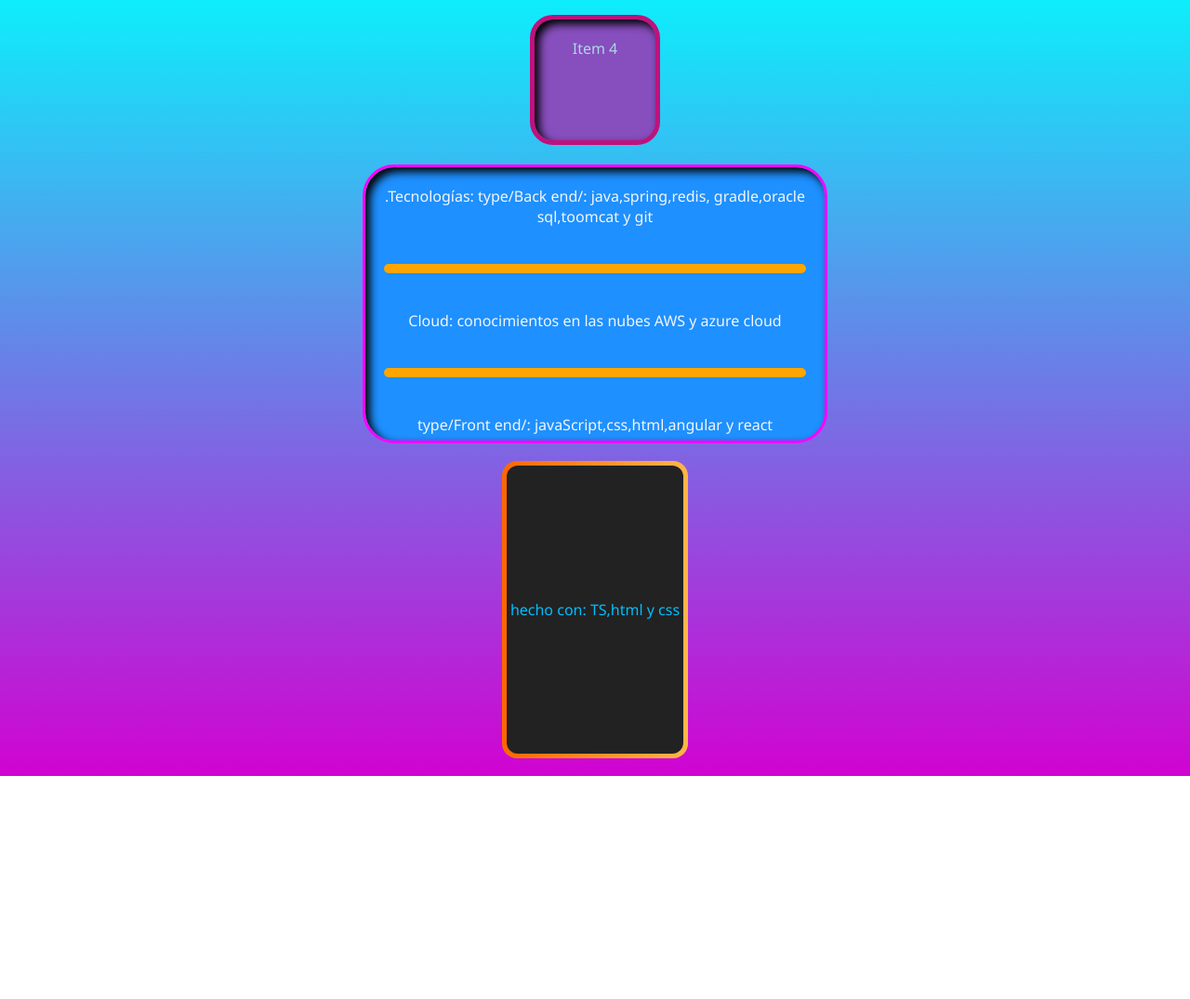
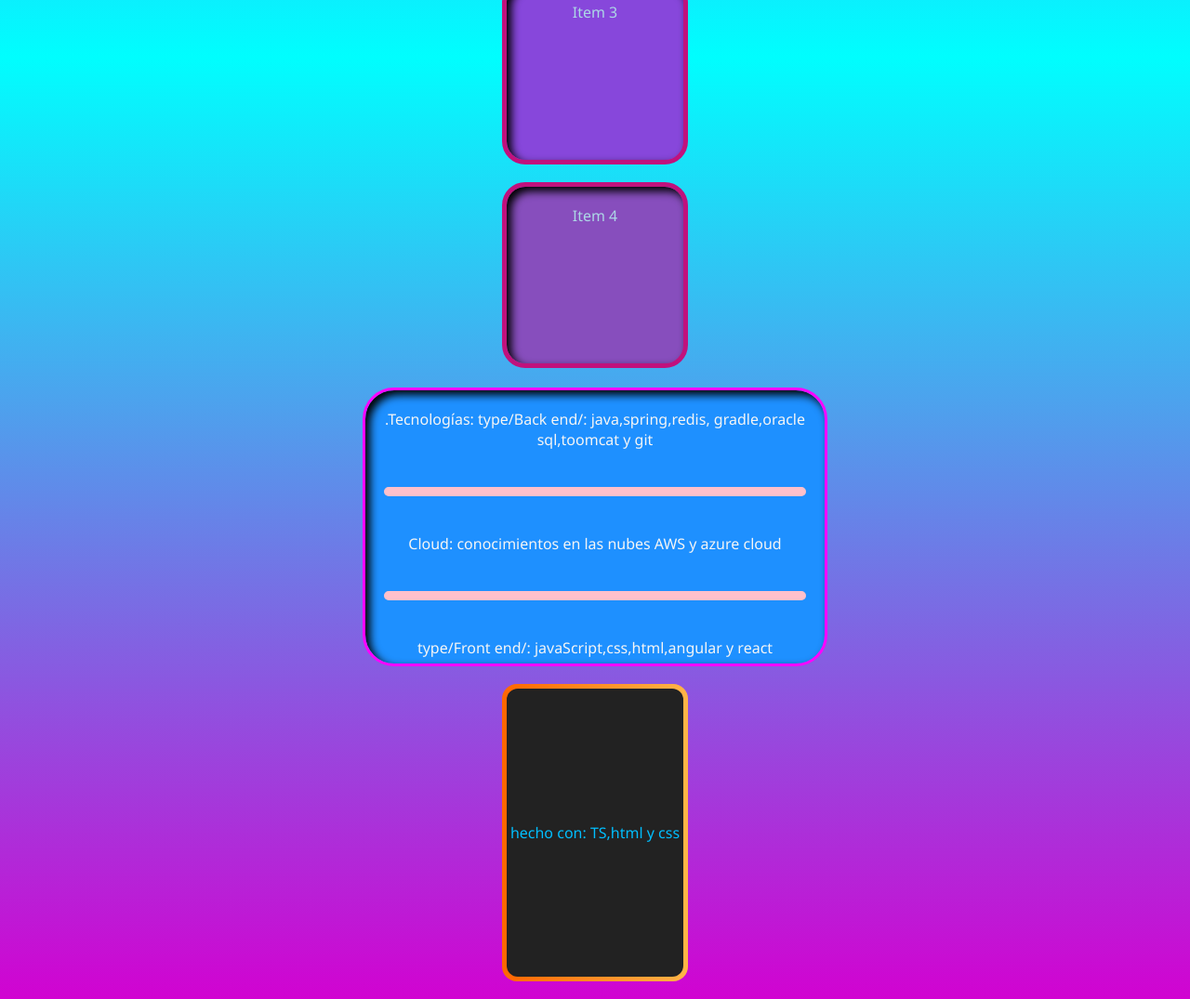
Before and after one commit to velentinosolano8987/mi-portafolio, a website: page IndeX.html in a window 1280 px wide. Shown: the part 953-2028 px from the top of the page at 93% size. Before the commit the page ends 1788 px from the top, so only its background shows below. Drawn offline with Linux system fonts and the light colour scheme.

Commit message:
Actualizar IndeX.html

```diff
--- a/IndeX.html
+++ b/IndeX.html
@@ -178,8 +178,8 @@ img{
          grid-column-start:1 ;
          grid-column-end:2;
          background:rgb(135, 69, 241);
-         height:140px;
-         width:140px;
+         height:200px;
+         width:200px;
          text-align: center;
          border-radius:25px ;
          color:lightblue;
@@ -191,8 +191,8 @@ img{
          grid-column-start:1 ;
          grid-column-end:2;
          background:rgb(134, 69, 255);
-         height:140px;
-         width:140px;
+         height:200px;
+         width:200px;
          text-align: center;
          border-radius:25px;
          color:lightblue;
@@ -203,8 +203,8 @@ img{
          grid-column-start:1 ;
          grid-column-end:2;
          background:rgb(135, 71, 219);
-         height:140px;
-         width:140px ;
+         height:200px;
+         width:200px ;
          text-align: center;
          border-radius:25px ;
          color:lightblue;
@@ -217,8 +217,8 @@ img{
          grid-column-start:1 ;
          grid-column-end:2;
          background:rgb(135, 78, 189);
-         height:140px;
-         width:140px ;
+         height:200px;
+         width:200px ;
          text-align: center;
          border-radius:25px ;
          color:lightblue;
@@ -312,10 +312,10 @@ in/valentino-solano-a1362631a/
         .Tecnologías:
         type/Back end/: java,spring,redis,
         gradle,oracle sql,toomcat y git
-        <h1></h1>
+        <h1 style="color:pink"></h1>
         Cloud:
         conocimientos en las nubes AWS y azure cloud
-        <h1></h1>
+        <h1 style="color:pink"></h1>
         type/Front end/: javaScript,css,html,angular y react
     </header></center>
       <h3></h3>
```
